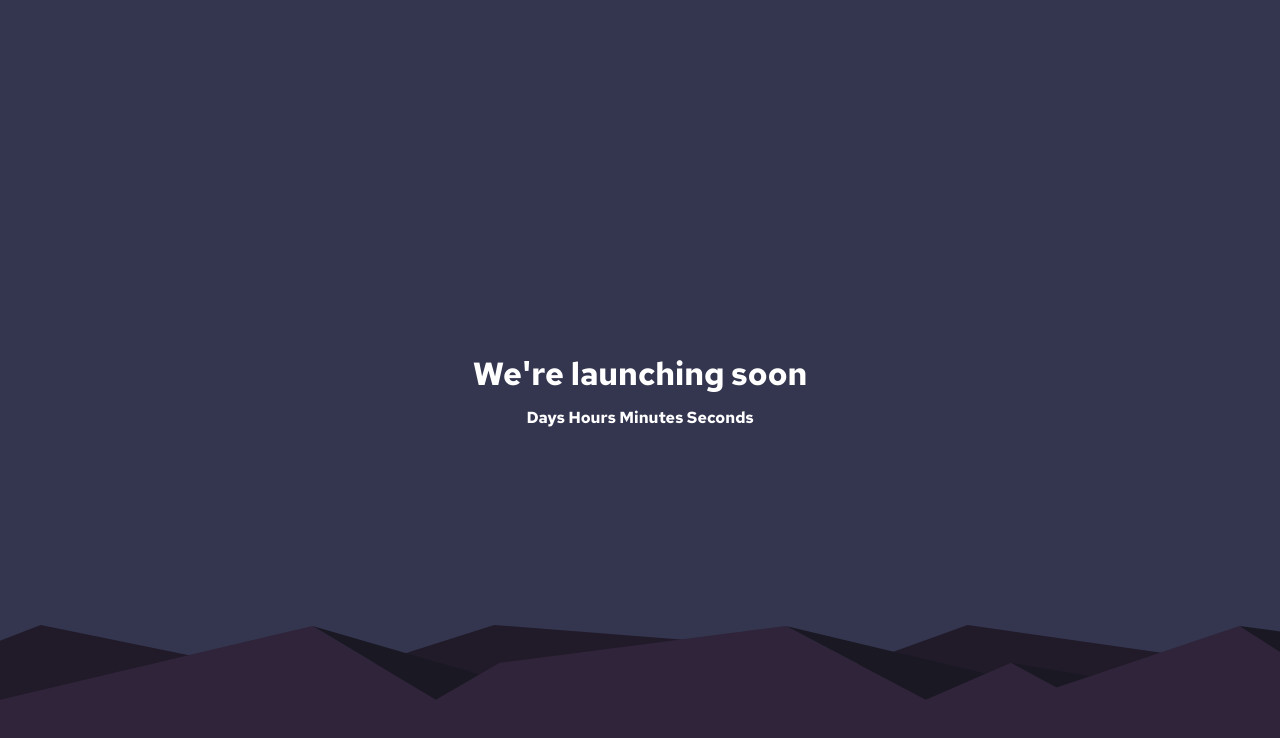
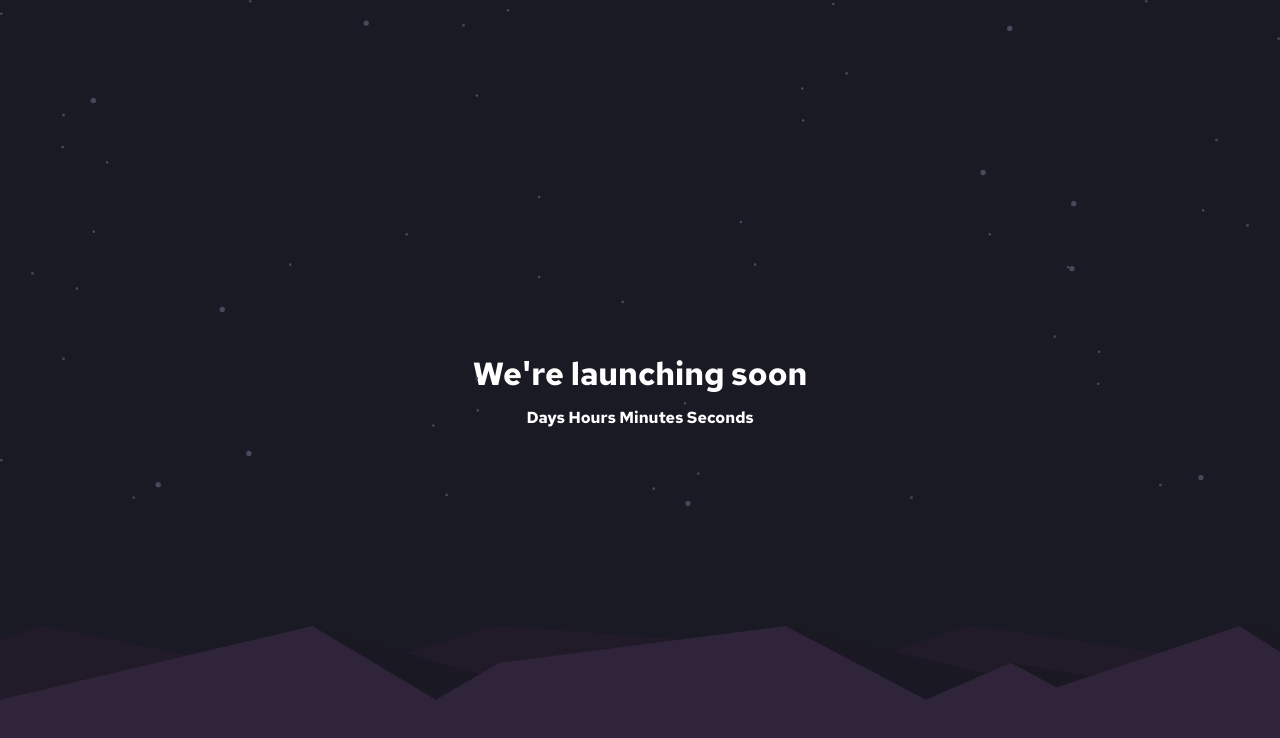
Before and after one commit to AliTaee/Launch-countdown-timer, a website built with Parcel: page src/index.html in a window 1280 px wide. Built offline with nearby package versions, Linux system fonts and the light colour scheme.

Commit message:
Add stars and change background color

```diff
--- a/src/index.html
+++ b/src/index.html
@@ -23,6 +23,11 @@
   </head>
   <body>
     <main class="main" id="root">
+      <img
+        class="main__pattern-stars"
+        src="./assets/images/bg-stars.svg"
+        alt="stars"
+      />
       <h1 class="main__title" id="main-title"></h1>
       <p>Days Hours Minutes Seconds</p>
       <img
--- a/src/styles/main.scss
+++ b/src/styles/main.scss
@@ -3,7 +3,7 @@
 
 body {
   color: $white;
-  background: $dark-blue;
+  background: $dark-blue-strong;
   font-family: 'Red Hat Text', sans-serif;
 }
 
@@ -12,6 +12,12 @@ body {
   height: 100vh;
   @include flexCenter;
   flex-direction: column;
+
+  &__pattern-stars {
+    position: absolute;
+    top: 0;
+    width: 100%;
+  }
 
   &__title {
     margin: 0;
```
